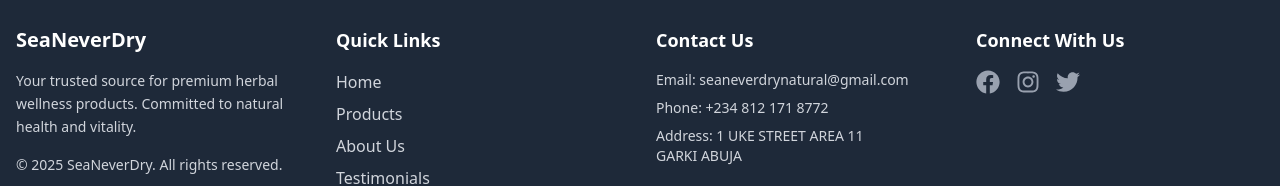
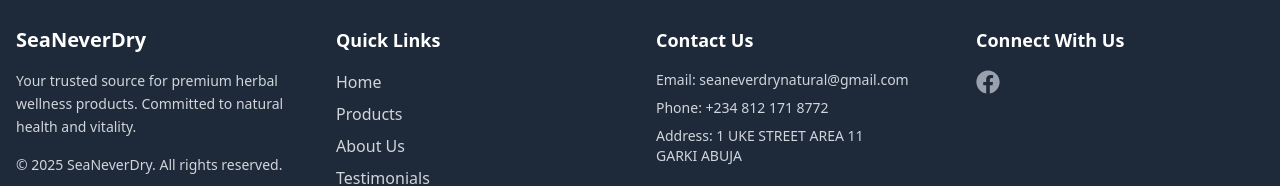
Before and after one commit to VictorKingsHub/seaneverdry, a Next.js app: page / in a window 1280 px wide. Shown: the part 4365-4551 px from the top of the page. Built offline with nearby package versions, Linux system fonts and the light colour scheme.

Commit message:
Product upload and Contact page enhanced

```diff
--- a/src/components/footer/Footer.tsx
+++ b/src/components/footer/Footer.tsx
@@ -50,12 +50,12 @@
             <a href="https://www.facebook.com/profile.php?id=61578385040999&mibextid=ZbWKwL" target="_blank" rel="noopener noreferrer" className="text-gray-400 hover:text-white transition-colors duration-200">
               <FaFacebook size={24} />
             </a>
-            <a href="https://instagram.com/seaneverdry" target="_blank" rel="noopener noreferrer" className="text-gray-400 hover:text-white transition-colors duration-200">
+            {/* <a href="https://instagram.com/seaneverdry" target="_blank" rel="noopener noreferrer" className="text-gray-400 hover:text-white transition-colors duration-200">
               <FaInstagram size={24} />
             </a>
             <a href="https://twitter.com/seaneverdry" target="_blank" rel="noopener noreferrer" className="text-gray-400 hover:text-white transition-colors duration-200">
               <FaTwitter size={24} />
-            </a>
+            </a> */}
           </div>
         </div>
 
```
